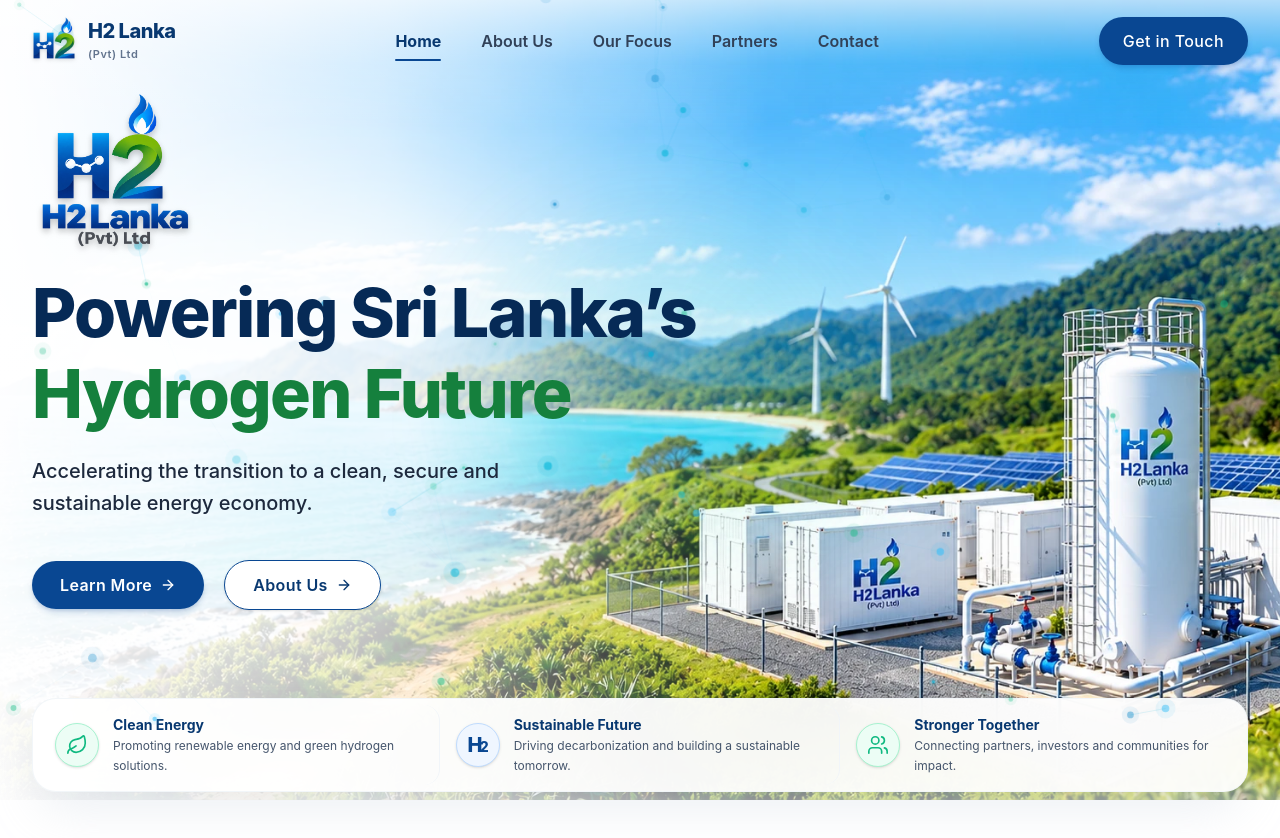
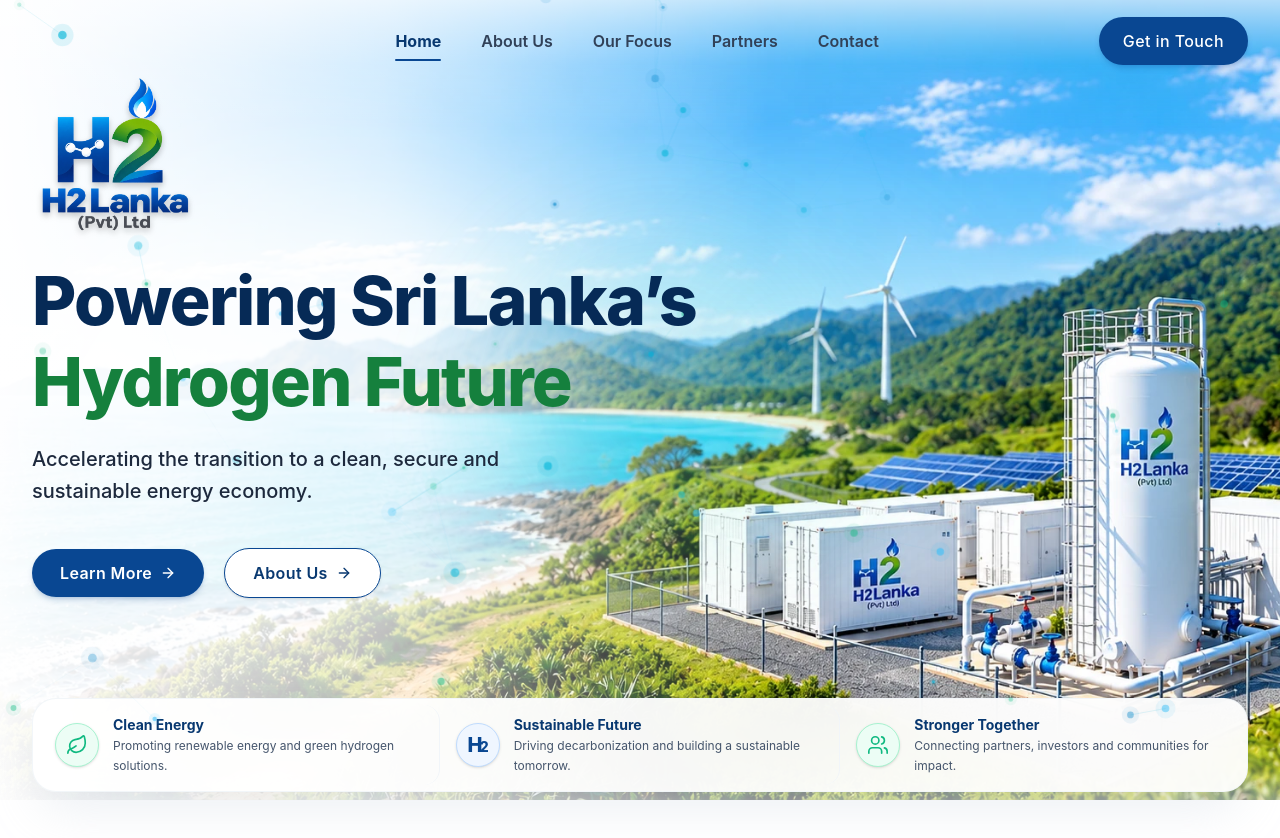
Before and after one commit to watt-soft/h2lanka.lk, a React (Vite) app: page / in a window 1280 px wide. Shown: the top 838 px of the page. Built offline with nearby package versions, Linux system fonts and the light colour scheme.

Commit message:
navbar logo hide for desktop view [#main]

```diff
--- a/src/components/hero/HeroContent.tsx
+++ b/src/components/hero/HeroContent.tsx
@@ -32,7 +32,10 @@
       className="max-w-xl xl:max-w-2xl py-6 sm:py-8 md:py-3 lg:py-4"
     >
       {/* Brand Logo Above Headline */}
-      <motion.div variants={itemVariants} className="mb-4 sm:mb-6 md:mb-4 lg:mb-5 flex justify-start">
+      <motion.div
+        variants={itemVariants}
+        className="-mt-2 sm:-mt-4 md:-mt-5 lg:-mt-7 mb-5 sm:mb-6 md:mb-5 lg:mb-6 flex justify-start"
+      >
         <Logo layout="vertical" variant="full" size="xl" className="justify-start -ml-2 drop-shadow-md" />
       </motion.div>
 
--- a/src/components/layout/Navbar.tsx
+++ b/src/components/layout/Navbar.tsx
@@ -35,10 +35,15 @@
     >
       <Container size="xl">
         <div className="flex items-center justify-between">
-          {/* Brand Logo */}
+          {/* Brand Logo: Hidden on desktop when at scroll 0, smoothly fades in when scrolled */}
           <a
             href="#home"
-            className="focus:outline-none focus:ring-2 focus:ring-[#094792] rounded-lg group"
+            className={cn(
+              'focus:outline-none focus:ring-2 focus:ring-[#094792] rounded-lg group transition-all duration-300 ease-out',
+              isScrolled
+                ? 'opacity-100 translate-x-0 pointer-events-auto'
+                : 'opacity-100 pointer-events-auto lg:opacity-0 lg:-translate-x-3 lg:pointer-events-none'
+            )}
             aria-label="H2 Lanka Homepage"
           >
             <Logo layout="horizontal" size="sm" />
```
